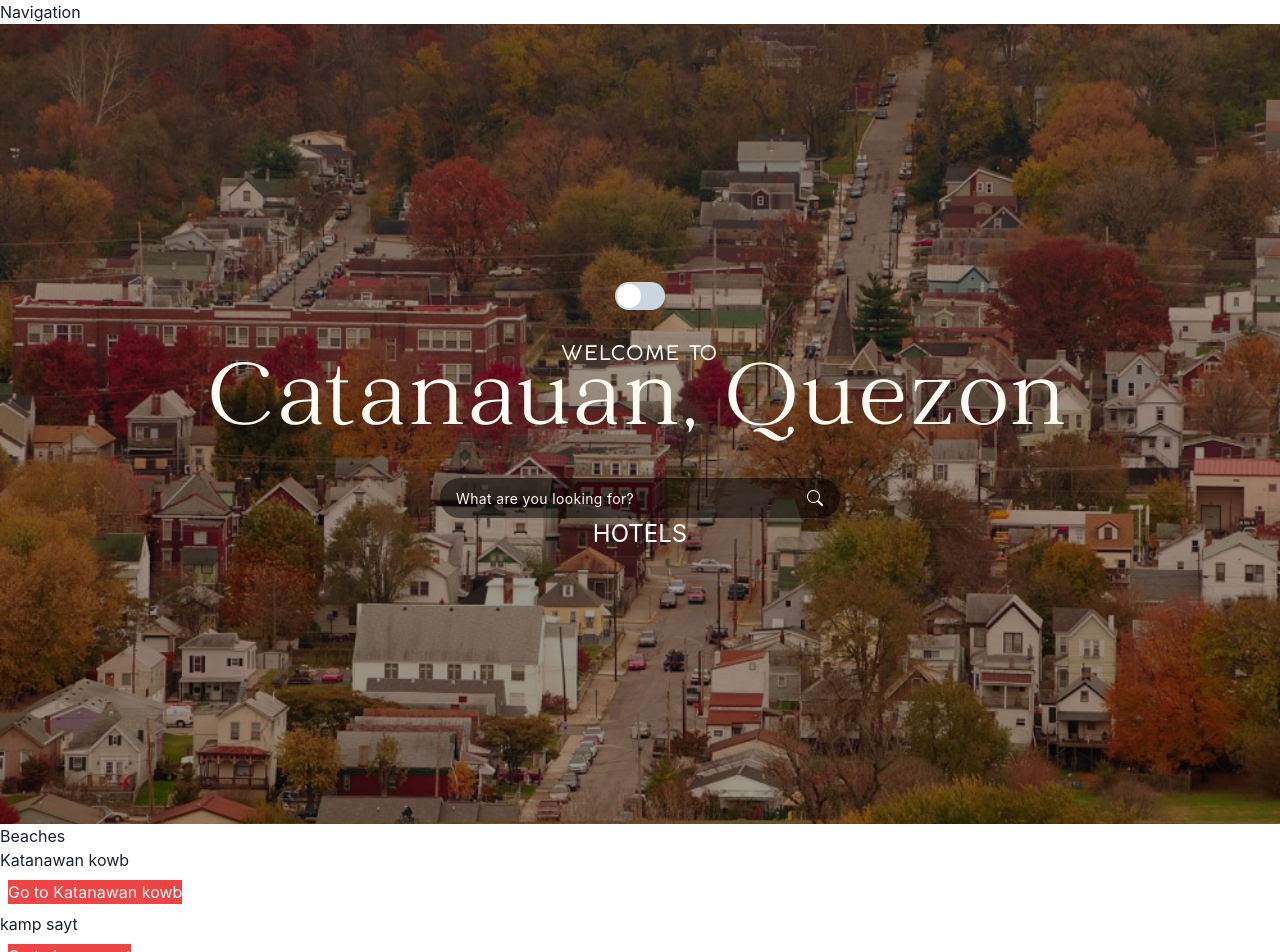
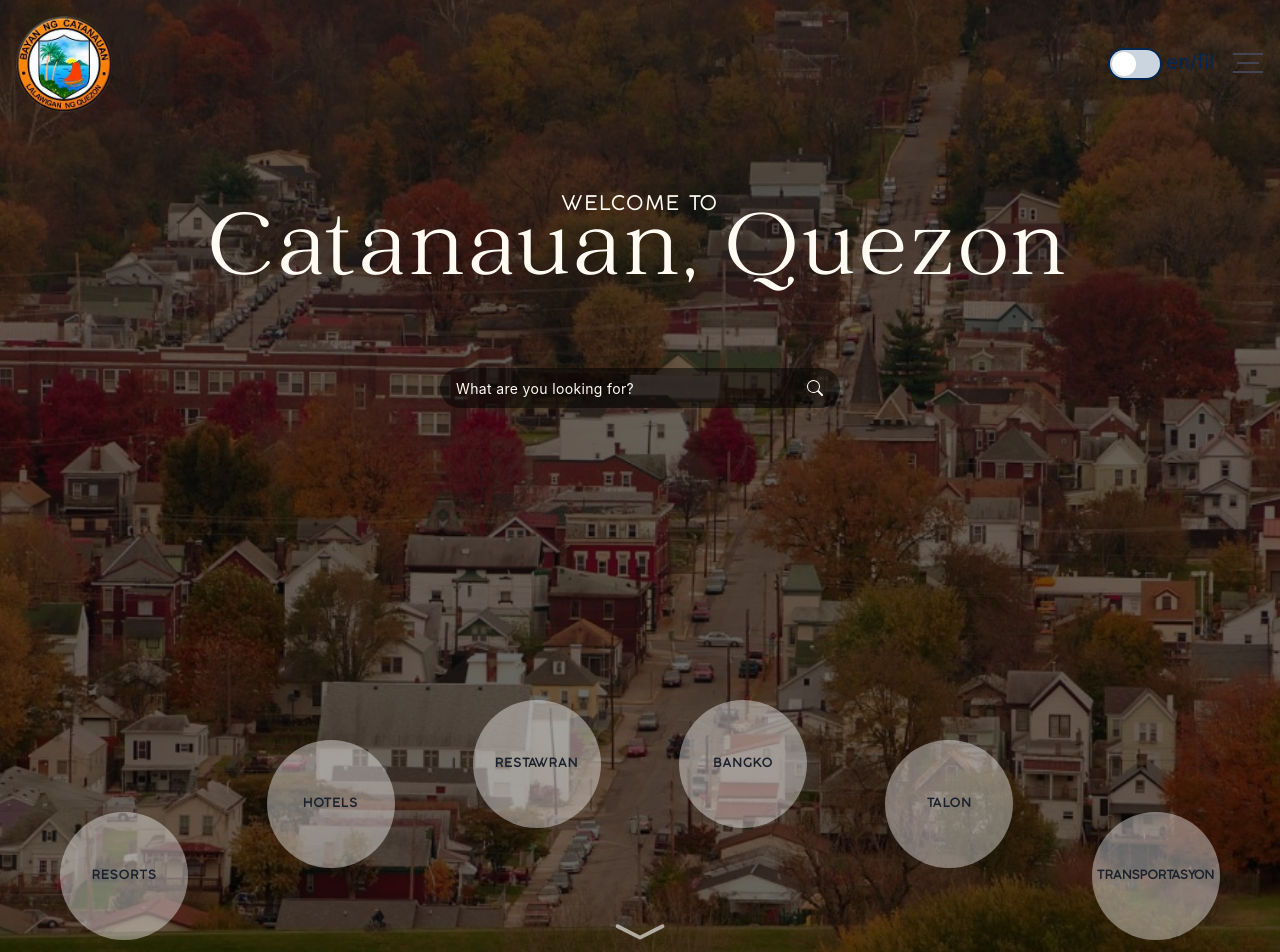
Before and after one commit to Rej327/Catanauan-Tour-Guide, a React (Vite) app: page / in a window 1280 px wide. Shown: the top 952 px of the page. Built offline with nearby package versions, Linux system fonts and the light colour scheme.

Commit message:
Hero Component

```diff
--- a/src/components/Hero.jsx
+++ b/src/components/Hero.jsx
@@ -1,31 +1,22 @@
 import React, { useContext, useEffect } from "react";
 import SearchBar from "./common/SearchBar";
-import LangToggle from "./common/LangToggle";
-import { LangContext } from "../App";
+import HeroCategory from "./HeroCategory";
+import { BsChevronCompactDown } from "react-icons/bs";
 
 const Hero = () => {
-  const { language } = useContext(LangContext);
-
   return (
     <div className="w-full">
-      <div className="bg-[url(./assets/HeroSection/hero.jpg)] bg-cover bg-center h-screen">
-        <div className="bg-black bg-opacity-40 w-full h-screen flex items-center flex-col justify-center">
-          <LangToggle />
-          <p className="w-full text-white text-8xl text-center font-sub subBodyColor leading-[4rem] tracking-wider">
+      <div className="bg-[url(./assets/HeroSection/hero.jpg)] bg-cover bg-center h-[120vh]">
+        <div className="bg-black bg-opacity-60 w-full h-[120vh] flex items-center flex-col justify-center">
+          <p className="w-full mt-[10rem] text-white text-8xl text-center font-sub subBodyColor leading-[4rem] tracking-wider">
             <span className="font-body text-xl tracking-widest">
               WELCOME TO <br />
             </span>
             Catanauan, Quezon
           </p>
-
-          <SearchBar containerStyle="mt-10" />
-
-          <div className="mb-4 text-2xl text-white">
-            <p className="">{language.category?.beaches}</p>
-            <p>{language.category?.hotels}</p>
-          </div>
-
-          {/* <p>hfjshdfkjshdfkhdsfk</p> */}
+          <SearchBar containerStyle="mt-[5rem]" />
+          <HeroCategory />
+          <BsChevronCompactDown className="text-white opacity-60 text-6xl -mt-10 hover:opacity-100 duration-300 delay-75 cursor-pointer" />
         </div>
       </div>
     </div>
--- /dev/null
+++ b/src/components/HeroCategory.jsx
@@ -0,0 +1,43 @@
+import React, { useContext } from "react";
+import { LangContext } from "../App";
+
+const HeroCategory = () => {
+  const { language } = useContext(LangContext);
+
+  return (
+    <div className="flex text-center gap-2 w-[1300px] h-[15rem] mt-auto justify-evenly">
+      <div className="w-[8rem] h-[8rem] bg-white bg-opacity-40 rounded-full flex items-center justify-center hover:bg-opacity-80 duration-300 delay-75 cursor-pointer mt-auto">
+        <p className="font-body text-xs font-bold tracking-widest">
+          {language.category?.resorts}
+        </p>
+      </div>
+      <div className="w-[8rem] h-[8rem] bg-white bg-opacity-40 rounded-full flex items-center justify-center hover:bg-opacity-80 duration-300 delay-75 cursor-pointer mt-10">
+        <p className="font-body text-xs font-bold tracking-widest">
+          {language.category?.hotels}
+        </p>
+      </div>
+      <div className="w-[8rem] h-[8rem] bg-white bg-opacity-40 rounded-full flex items-center justify-center hover:bg-opacity-80 duration-300 delay-75 cursor-pointer">
+        <p className="font-body text-xs font-bold tracking-widest">
+          {language.category?.restaurants}
+        </p>
+      </div>
+      <div className="w-[8rem] h-[8rem] bg-white bg-opacity-40 rounded-full flex items-center justify-center hover:bg-opacity-80 duration-300 delay-75 cursor-pointer">
+        <p className="font-body text-xs font-bold tracking-widest">
+          {language.category?.banks}
+        </p>
+      </div>
+      <div className="w-[8rem] h-[8rem] bg-white bg-opacity-40 rounded-full flex items-center justify-center hover:bg-opacity-80 duration-300 delay-75 cursor-pointer mt-10">
+        <p className="font-body text-xs font-bold tracking-widest">
+          {language.category?.falls}
+        </p>
+      </div>
+      <div className="w-[8rem] h-[8rem] bg-white bg-opacity-40 rounded-full flex items-center justify-center hover:bg-opacity-80 duration-300 delay-75 cursor-pointer mt-auto">
+        <p className="font-body text-xs font-bold tracking-wide">
+          {language.category?.transportation}
+        </p>
+      </div>
+    </div>
+  );
+};
+
+export default HeroCategory;
--- a/src/components/Navigation.jsx
+++ b/src/components/Navigation.jsx
@@ -1,7 +1,25 @@
 import React from "react";
+import { logo } from "../assets";
+import LangToggle from "./common/LangToggle";
+import NavigationToggle from "./common/NavigationToogle";
 
 const Navigation = () => {
-  return <div>Navigation</div>;
+  return (
+    <div className="absolute p-4 w-full flex top-0 justify-between items-center">
+      <img
+        src={logo}
+        alt="Catanauan Quezon Logo"
+        className="w-[6rem] h-[6rem]"
+      />
+      <div className="flex gap-5">
+        <div className="flex gap-1">
+          <LangToggle />
+          <p className="text-body text-xl bodyColor">en/fil</p>
+        </div>
+        <NavigationToggle />
+      </div>
+    </div>
+  );
 };
 
 export default Navigation;
--- a/src/components/common/LangToggle.jsx
+++ b/src/components/common/LangToggle.jsx
@@ -33,7 +33,9 @@ const LangToggle = () => {
       <Stack align="center" direction="row">
         <Switch
           size="lg"
-          colorScheme="orange"
+          className="border-2 rounded-full border-[#012854]"
+          colorScheme="none"
+          checked={"background:none"}
           isChecked={isEng}
           onChange={handleChange}
         />
```
